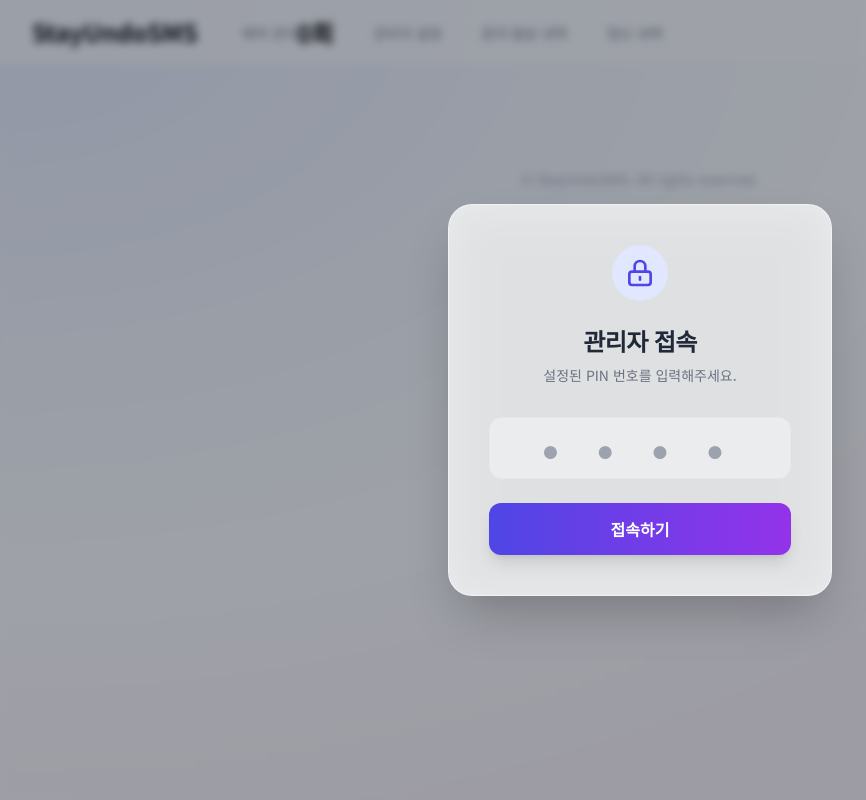
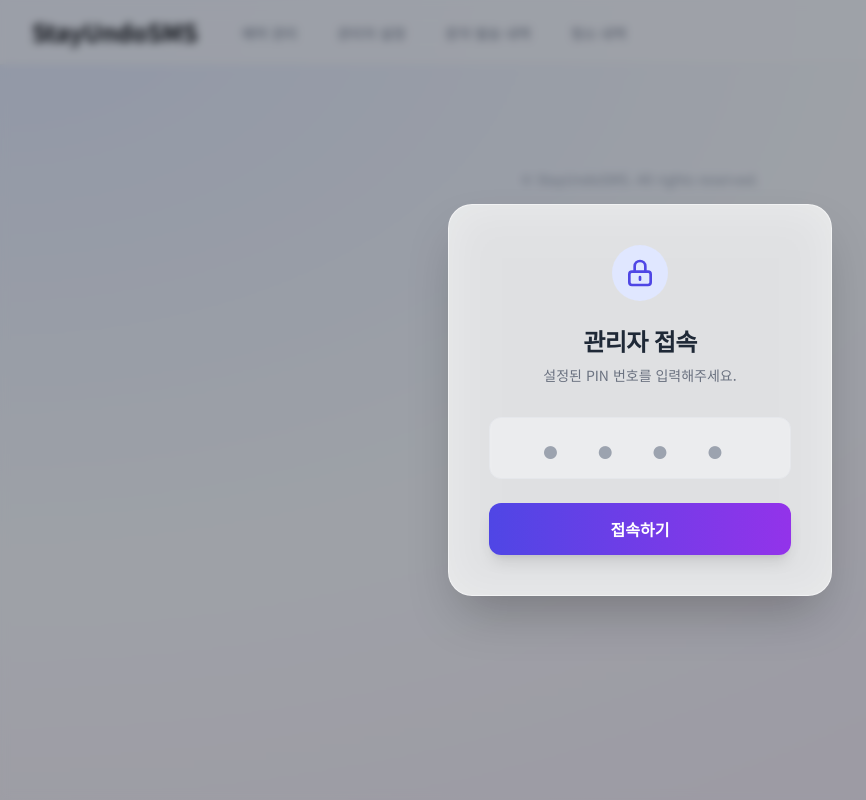
Before and after one commit to 99ping9/stayundoSMS, a FastAPI app: page /admin/ in a window 1280 px wide. Shown: the whole page, without its empty margins (0-866 px from the left). Run offline with FastAPI, Linux system fonts and the light colour scheme; some libraries are stand-ins or nearby versions.

Commit message:
네비게이션 예약관리 옆 0회 뱃지 제거

```diff
--- a/templates/base.html
+++ b/templates/base.html
@@ -36,7 +36,6 @@
                         <a href="/"
                             class="border-transparent text-gray-500 hover:text-gray-900 inline-flex items-center px-1 pt-1 border-b-2 text-sm font-medium transition-colors duration-200 relative group">
                             예약 관리
-                            <span id="totalCount" class="text-2xl font-bold text-black">0회</span>
                         </a>
                         <a href="/admin"
                             class="border-transparent text-gray-500 hover:text-gray-900 inline-flex items-center px-1 pt-1 border-b-2 text-sm font-medium transition-colors duration-200 relative group">
```
